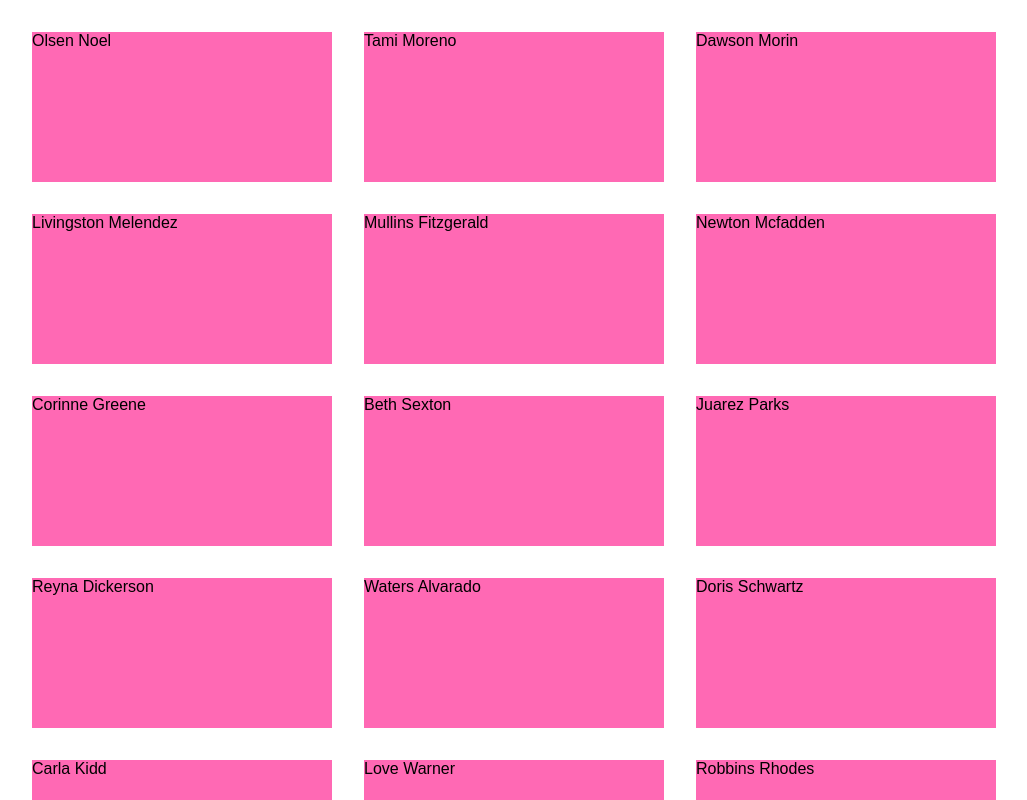
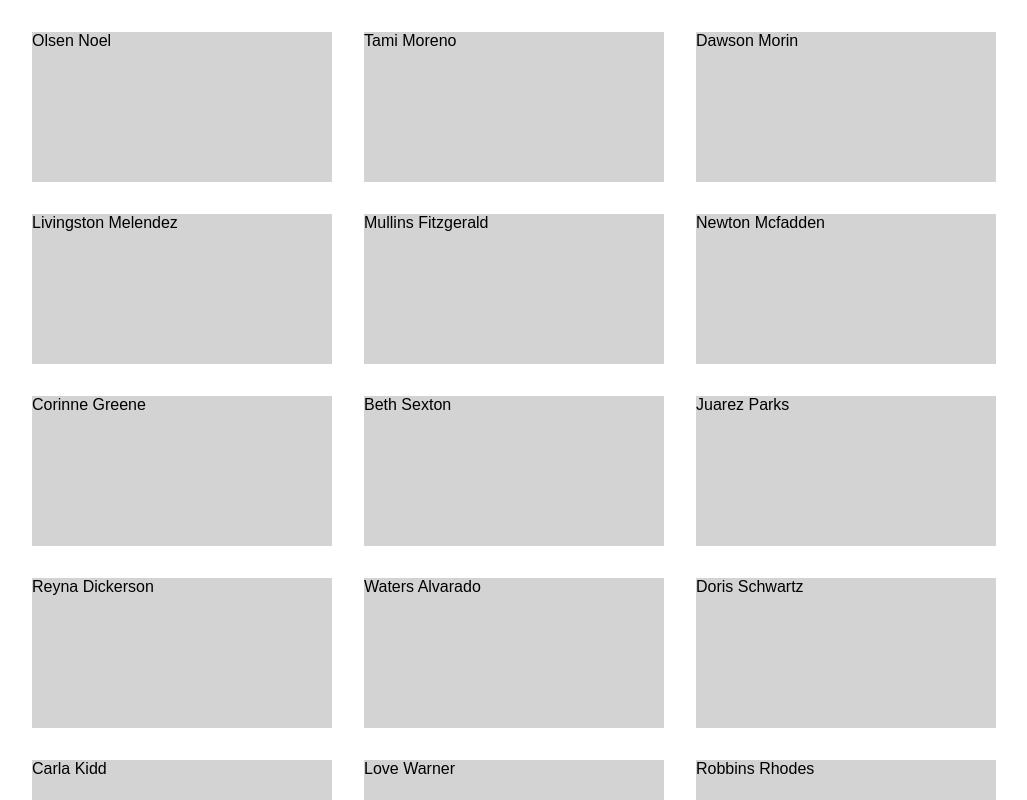
Before and after one commit to dreiv/expand-grid, a React (Create React App) app: page / in a window 1280 px wide. Shown: the top 800 px of the page, without its empty margins (120-1147 px from the left). Built offline with nearby package versions, Linux system fonts and the light colour scheme.

Commit message:
one item active at a time

```diff
--- a/src/App.css
+++ b/src/App.css
@@ -7,7 +7,7 @@
   width: 300px;
   height: 150px;
   display: inline-block;
-  background: hotpink;
+  background: lightgray;
   margin: 1em;
   box-sizing: border-box;
 }
--- a/src/App.js
+++ b/src/App.js
@@ -5,11 +5,24 @@ import ExpandableItem from './components/ExpandableItem';
 
 class App extends Component {
 
+  constructor(props) {
+    super(props);
+    this.state = {activeIndex: -1};
+  }
+
   render() {
+    const handleClick = idx => this.setState({ activeIndex: idx })
+
     return (
       <div className="App">
         <ul className="grid">
-          {data.map((item, idx) => <ExpandableItem key={idx} item={item}/>)}
+          {data.map((item, idx) => (
+            <ExpandableItem
+              key={idx}
+              item={item}
+              isToggledOn={idx === this.state.activeIndex}
+              onClick={() => handleClick(idx)}/>
+            ))}
         </ul>
       </div>
     )
--- a/src/components/ExpandableItem.js
+++ b/src/components/ExpandableItem.js
@@ -1,26 +1,10 @@
 import React, { Component } from 'react'
 
 export default class ExpandableItem extends Component {
-  constructor(props) {
-    super(props);
-    this.state = {isToggleOn: false};
-
-    // This binding is necessary to make `this` work in the callback
-    this.handleClick = this.handleClick.bind(this);
-  }
-
-  handleClick() {
-    this.setState(prevState => ({
-      isToggleOn: !prevState.isToggleOn
-    }));
-  }
-
   render() {
     return (
-      <li
-      className={this.state.isToggleOn ? 'toggledOn': null}
-        onClick={this.handleClick}
-      >
+      <li className={this.props.isToggledOn ? 'toggledOn' : null}
+          onClick={this.props.onClick}>
         {this.props.item.name}
       </li>
     );
@@ -28,5 +12,7 @@ export default class ExpandableItem extends Component {
 }
 
 ExpandableItem.defaultProps = {
-  item: {}
+  item: {},
+  isToggledOn: false,
+  onClick: () => {}
 };
```
